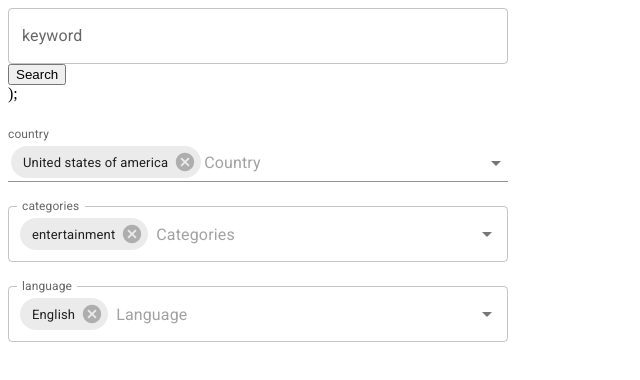
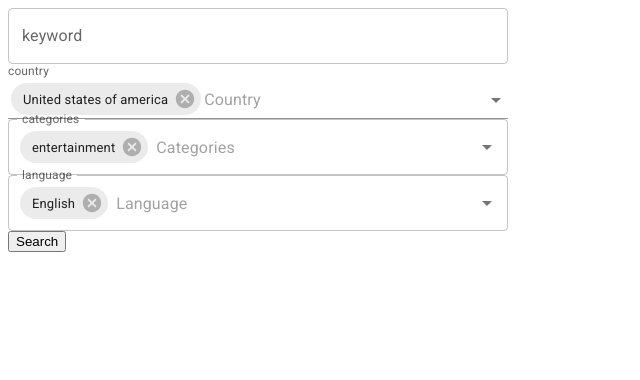
Before and after one commit to hg-torres/news-finder, a React (Create React App) app in the folder news-finder/client/: page /home in a window 1280 px wide. Shown: the top 380 px of the page, without its empty margins (0-640 px from the left). Built offline with nearby package versions, Linux system fonts and the light colour scheme.

Commit message:
newest version of selectbox

```diff
--- a/news-finder/client/src/components/SelectBox/SelectBox.js
+++ b/news-finder/client/src/components/SelectBox/SelectBox.js
@@ -21,17 +21,17 @@ export default function SelectBox({ searchText }) {
     //         searchText(text)
     // }
     //     const fetchNews = async () => {
-    try {
-      const res = await fetch(
-        `https://newsdata.io/api/1/news?apikey=pub_4031193b8e4e6a29a91c4ed164279d46890f&q=${searchState}&country=${countryState}&language=${languageState}&category=${categoryState}`
-      )
-      const news = await res.json()
-      console.log(news)
-      setNews(news.results)
-      setIsLoading(false)
-    } catch (error) {
-      console.log(error);
-    }
+  //   try {
+  //     const res = await fetch(
+  //       `https://newsdata.io/api/1/news?apikey=pub_4031193b8e4e6a29a91c4ed164279d46890f&q=${searchState}&country=${countryState}&language=${languageState}&category=${categoryState}`
+  //     )
+  //     const news = await res.json()
+  //     console.log(news)
+  //     setNews(news.results)
+  //     setIsLoading(false)
+  //   } catch (error) {
+  //     console.log(error);
+  //   }
   }
 
   useEffect(() => {
@@ -43,21 +43,22 @@ export default function SelectBox({ searchText }) {
   return (
     <Stack spacing={3} sx={{ width: 500 }}>
       <Box
+      component="form"
+      onSubmit={handleSearch}
         sx={{
           width: 500,
           maxWidth: '100%',
         }}
+
       >
         <TextField onChange={(e) => setSearchState(e.target.value)} fullWidth label="keyword" id="keyword" />
-        <button onClick={handleSearch} type="submit">Search</button>
-      </Box>
-      );
-      <Autocomplete
+        <Autocomplete
         multiple
         id="tags-standard"
         options={countrySelection}
         getOptionLabel={(option) => option.country}
         defaultValue={[countrySelection[70]]}
+        onChange={(e) => setCountryState(e.target.value)}
         renderInput={(params) => (
           <TextField
             {...params}
@@ -75,6 +76,7 @@ export default function SelectBox({ searchText }) {
         options={categorySelection}
         getOptionLabel={(option) => option.category}
         defaultValue={[categorySelection[1]]}
+        onChange={(e) => setCategoryState(e.target.value)}
         filterSelectedOptions
         renderInput={(params) => (
           <TextField
@@ -92,6 +94,7 @@ export default function SelectBox({ searchText }) {
         options={languageSelection}
         getOptionLabel={(option) => option.language}
         defaultValue={[languageSelection[7]]}
+        onChange={(e) => setLanguageState(e.target.value)}
         filterSelectedOptions
         renderInput={(params) => (
           <TextField
@@ -103,11 +106,14 @@ export default function SelectBox({ searchText }) {
           />
         )}
       />
-      <section>
+       <button type="submit">Search</button>
+      </Box>
+
+      {/* <section>
         {news.map((newsArticle) => {
           const { title, link, creator, description, pubDate, source_id, _id } = newsArticle
         })}
-      </section>
+      </section> */}
     </Stack>
   );
 
```
